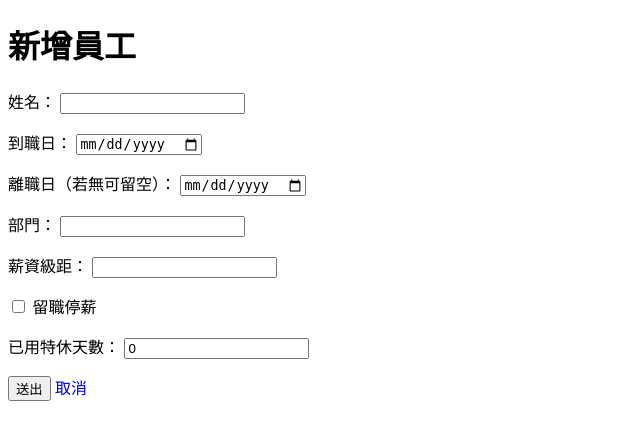
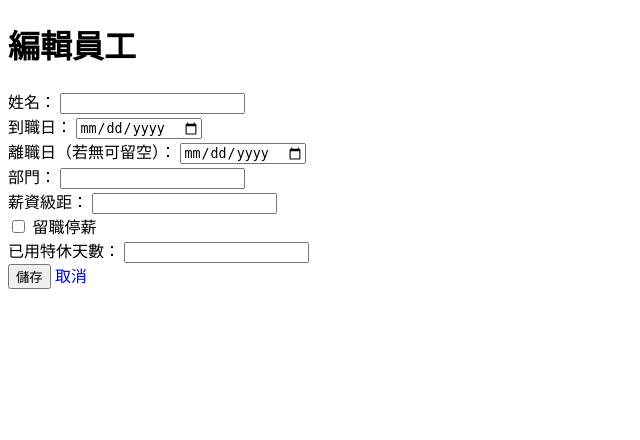
Before and after one commit to penguinpharmacy/penguin-HR-system, a Flask app: template templates/add_employee.html in a window 1280 px wide. Shown: the top 440 px of the page, without its empty margins (0-640 px from the left). Run offline with Flask 3, Linux system fonts and the light colour scheme; the template is opened without the code that fills it, so the values that code supplies are empty.

Commit message:
Update add_employee.html

```diff
--- a/templates/add_employee.html
+++ b/templates/add_employee.html
@@ -2,52 +2,52 @@
 <html>
 <head>
   <meta charset="utf-8">
-  <title>新增員工</title>
+  <title>編輯員工</title>
   <link href="/static/style.css" rel="stylesheet">
 </head>
 <body class="p-4">
-  <h1 class="text-xl mb-4">新增員工</h1>
-  <form action="/add" method="post" class="space-y-4">
-    <p>
-      <label>姓名：
-        <input type="text" name="name" required class="border px-2 py-1 w-full">
+  <h1 class="text-2xl mb-4">編輯員工</h1>
+  <form action="/edit/{{ emp[0] }}" method="post" class="space-y-4">
+    <div>
+      <label class="block">姓名：
+        <input type="text" name="name" value="{{ emp[1] }}" required class="border px-2 py-1 w-full">
       </label>
-    </p>
-    <p>
-      <label>到職日：
-        <input type="date" name="start_date" required class="border px-2 py-1">
+    </div>
+    <div>
+      <label class="block">到職日：
+        <input type="date" name="start_date" value="{{ emp[2] }}" required class="border px-2 py-1">
       </label>
-    </p>
-    <p>
-      <label>離職日（若無可留空）：
-        <input type="date" name="end_date" class="border px-2 py-1">
+    </div>
+    <div>
+      <label class="block">離職日（若無可留空）：
+        <input type="date" name="end_date" value="{{ emp[3] }}" class="border px-2 py-1">
       </label>
-    </p>
-    <p>
-      <label>部門：
-        <input type="text" name="department" required class="border px-2 py-1 w-full">
+    </div>
+    <div>
+      <label class="block">部門：
+        <input type="text" name="department" value="{{ emp[4] }}" required class="border px-2 py-1 w-full">
       </label>
-    </p>
-    <p>
-      <label>薪資級距：
-        <input type="text" name="salary_grade" required class="border px-2 py-1 w-full">
+    </div>
+    <div>
+      <label class="block">薪資級距：
+        <input type="text" name="salary_grade" value="{{ emp[5] }}" required class="border px-2 py-1 w-full">
       </label>
-    </p>
-    <p>
-      <label>
-        <input type="checkbox" name="suspend" class="mr-2">
+    </div>
+    <div>
+      <label class="inline-flex items-center">
+        <input type="checkbox" name="suspend" {% if emp[6] %}checked{% endif %} class="mr-2">
         留職停薪
       </label>
-    </p>
-    <p>
-      <label>已用特休天數：
-        <input type="number" name="used_leave" value="0" min="0" class="border px-2 py-1 w-24">
+    </div>
+    <div>
+      <label class="block">已用特休天數：
+        <input type="number" name="used_leave" value="{{ emp[7] }}" min="0" class="border px-2 py-1 w-24">
       </label>
-    </p>
-    <p>
-      <button type="submit" class="px-3 py-1 bg-green-500 text-white rounded">送出</button>
+    </div>
+    <div>
+      <button type="submit" class="px-4 py-2 bg-blue-500 text-white rounded">儲存</button>
       <a href="/" class="ml-4 text-gray-600">取消</a>
-    </p>
+    </div>
   </form>
 </body>
 </html>
```
